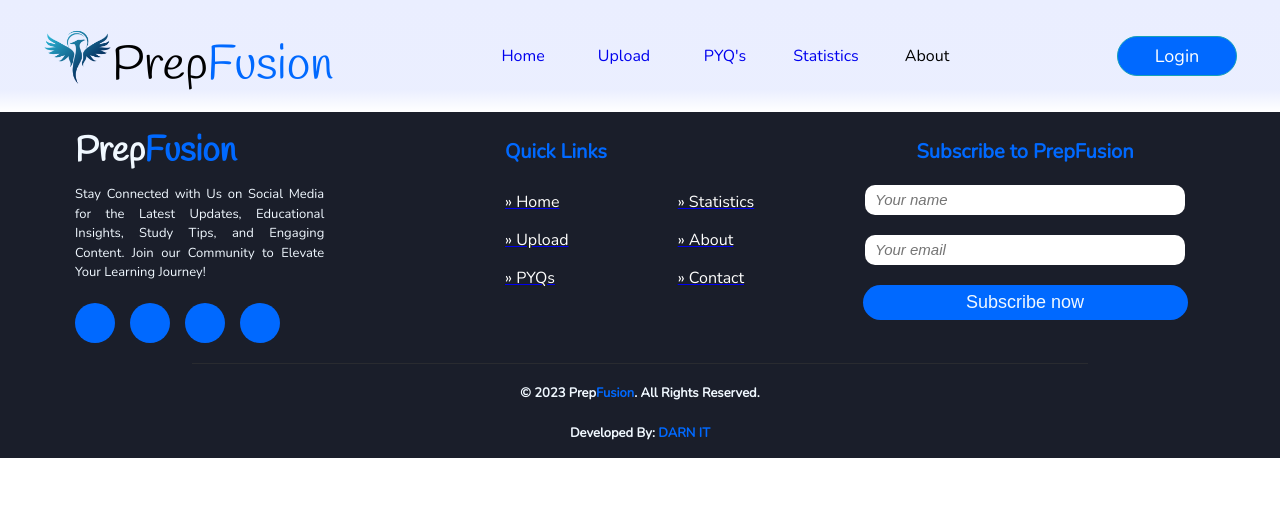
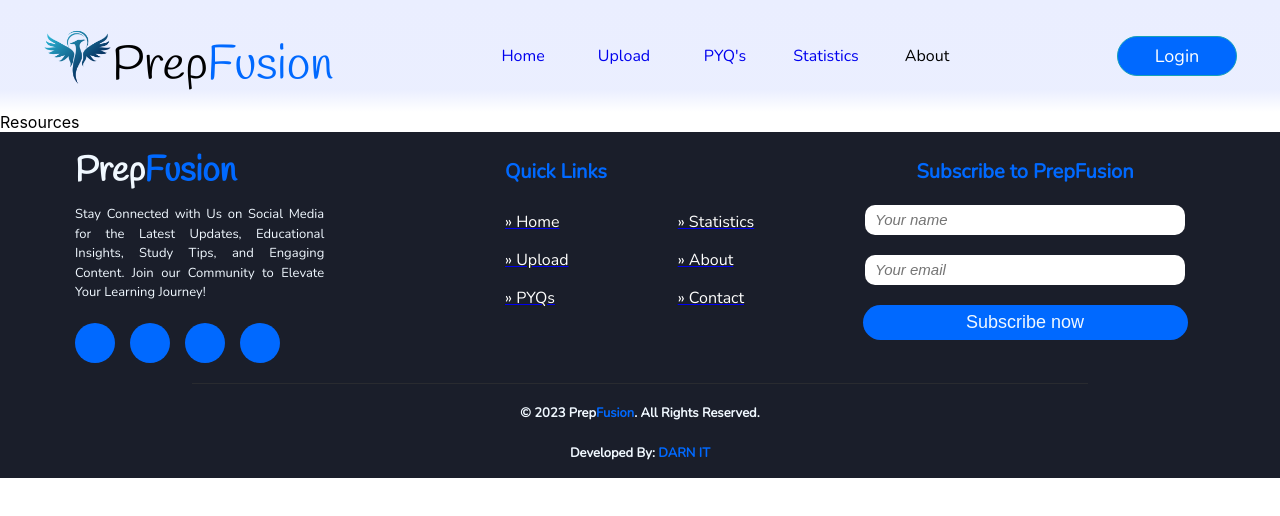
Before and after one commit to DarshilMarathe/PrepFusion, a React (Create React App) app in the folder prepfusion/: page /resources in a window 1280 px wide. Shown: the top 516 px of the page. Built offline with nearby package versions, Linux system fonts and the light colour scheme.

Commit message:
Resources Page Skeleton

```diff
--- a/prepfusion/src/App.js
+++ b/prepfusion/src/App.js
@@ -10,6 +10,7 @@ import Login from './pages/login/Login'
 import Signin from './pages/signin/Signin'
 import UserDashboard from './pages/UserDashboard/UserDashboard';
 import Statistics from './pages/statistics/Statistics';
+import Resources from './pages/resources/Resources';
 
 
 
@@ -26,6 +27,7 @@ function App() {
       <Route path='/upload' element = {<Mlpredictor/>} />
       <Route path='/statistics' element = {<Statistics/>} />
       <Route path='/user' element = {<UserDashboard/>} />
+      <Route path='/resources' element = {<Resources/>} />
     </Routes>
 
    <Footer/>
--- /dev/null
+++ b/prepfusion/src/pages/resources/Resources.js
@@ -0,0 +1,11 @@
+import React from 'react'
+import './Resources.css'
+
+export default function Resources() {
+
+  return (
+    <div>
+      Resources
+    </div>
+  )
+}
```
Also changed, not shown: prepfusion/src/pages/resources/Resources.css (added).
